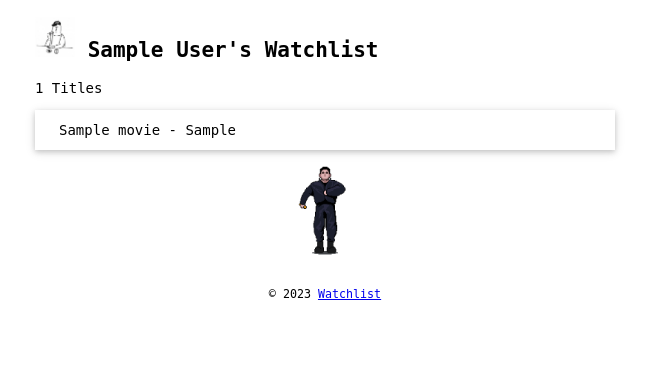
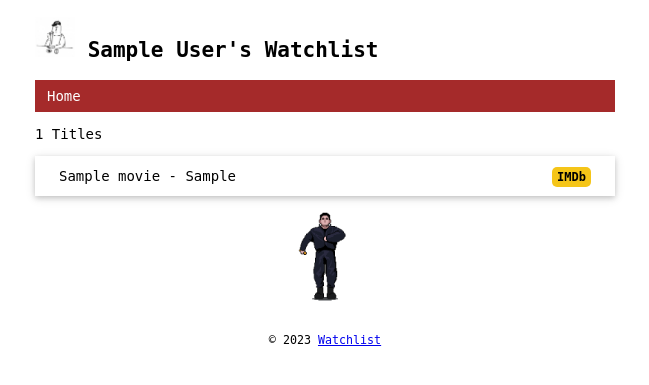
Before and after one commit to TheParzivaal/watchlist, a Flask app: page / in a window 1280 px wide. Shown: the top 385 px of the page, without its empty margins (315-964 px from the left). Run offline with Flask 3, Linux system fonts and the light colour scheme; tables that the repository leaves empty hold one stand-in row (values such as "Sample post").

Commit message:
Add base template and 404 error page; Add IMDb link; Add nav bar

```diff
--- a/app.py
+++ b/app.py
@@ -58,11 +58,21 @@ def forge():
     click.echo("Done.")
 
 
+@app.context_processor
+def inject_user():
+    user = User.query.first()
+    return dict(user=user)
+
+
 @app.route('/')
 def index():
-    user = User.query.first()
     movies = Movie.query.all()
-    return render_template('index.html', user=user, movies=movies)
+    return render_template('index.html', movies=movies)
+
+
+@app.errorhandler(404)
+def page_not_found(e):
+    return render_template('404.html'), 404
 
 
 name = "Max Duan"
--- a/static/style.css
+++ b/static/style.css
@@ -10,6 +10,10 @@ footer {
     margin-top: 15px;
     text-align: center;
     padding: 10px;
+}
+
+.float-right {
+    float: right;
 }
 
 .avatar {
@@ -33,7 +37,7 @@ footer {
 }
 
 .movie-list li:hover {
-    color: aliceblue;
+    color: white;
     background-color: brown;
 }
 
@@ -42,3 +46,37 @@ footer {
     margin: 0 auto;
     height: 100px;
 }
+
+nav ul {
+    list-style-type: none;
+    margin: 0;
+    padding: 0;
+    overflow: hidden;
+    background-color: brown;
+}
+
+nav li {
+    float: left;
+}
+
+nav li a {
+    display: block;
+    color: white;
+    text-align: center;
+    padding: 8px 12px;
+    text-decoration: none;
+}
+
+nav li a:hover {
+    background-color: darkred;
+}
+
+.imdb {
+    font-size: 12px;
+    font-weight: bold;
+    color: black;
+    text-decoration: none;
+    background: #F5C518;
+    border-radius: 5px;
+    padding: 3px 5px;
+}
--- /dev/null
+++ b/templates/base.html
@@ -0,0 +1,27 @@
+<!DOCTYPE html>
+<html lang="en">
+<head>
+    {% block head %}
+    <meta charset="UTF-8">
+    <meta name="viewport" content="width=device-width, initial-scale=1.0">
+    <title>{{ user.name }}'s Watchlist</title>
+    <link rel="icon" href="{{ url_for('static', filename='favicon.ico') }}">
+    <link rel="stylesheet" href="{{ url_for('static', filename='style.css') }}" type="text/css">
+    {% endblock %}
+</head>
+<body>
+    <h2>
+        <img alt="Avatar" class="avatar" src="{{ url_for('static', filename='/images/avatar.jpg') }}">
+        {{ user.name }}'s Watchlist
+    </h2>
+    <nav>
+        <ul>
+            <li><a href="{{ url_for('index') }}">Home</a></li>
+        </ul>
+    </nav>
+    {% block content %}{% endblock %}
+    <footer>
+        <small>&copy; 2023 <a href="https://github.com/TheParzivaal/watchlist">Watchlist</a></small>
+    </footer>
+</body>
+</html>
--- a/templates/index.html
+++ b/templates/index.html
@@ -1,25 +1,16 @@
-<!DOCTYPE html>
-<html lang="en">
-<head>
-    <meta charset="UTF-8">
-    <title>{{ user.name }}'s Watchlist</title>
-    <link rel="icon" href="{{ url_for('static', filename='favicon.ico') }}">
-    <link rel="stylesheet" href="{{ url_for('static', filename='style.css') }}" type="text/css">
-</head>
-<body>
-    <h2>
-        <img  alt="Avatar" class="avatar" src="{{ url_for('static', filename='/images/avatar.jpg') }}">
-        {{ user.name }}'s Watchlist
-    </h2>
+{% extends 'base.html' %}
+
+{% block content %}
     <p>{{ movies|length }} Titles</p>
     <ul class="movie-list">
         {% for movie in movies %}
-        <li>{{ movie.title }} - {{ movie.year }}</li>
+        <li>
+            {{ movie.title }} - {{ movie.year }}
+            <span class="float-right">
+                <a class="imdb" href="https://www.imdb.com/find?q={{ movie.title }}" target="_blank" title="Find this movie on IMDb">IMDb</a>
+            </span>
+        </li>
         {% endfor %}
     </ul>
     <img  alt="Walking Air" class="air" src="{{ url_for('static', filename='/images/air.gif') }}">
-    <footer>
-        <small>&copy; 2023 <a href="https://github.com/TheParzivaal/watchlist">Watchlist</a></small>
-    </footer>
-</body>
-</html>
+{% endblock %}
```
Also changed, not shown: templates/404.html (added, +12 -0 lines).
